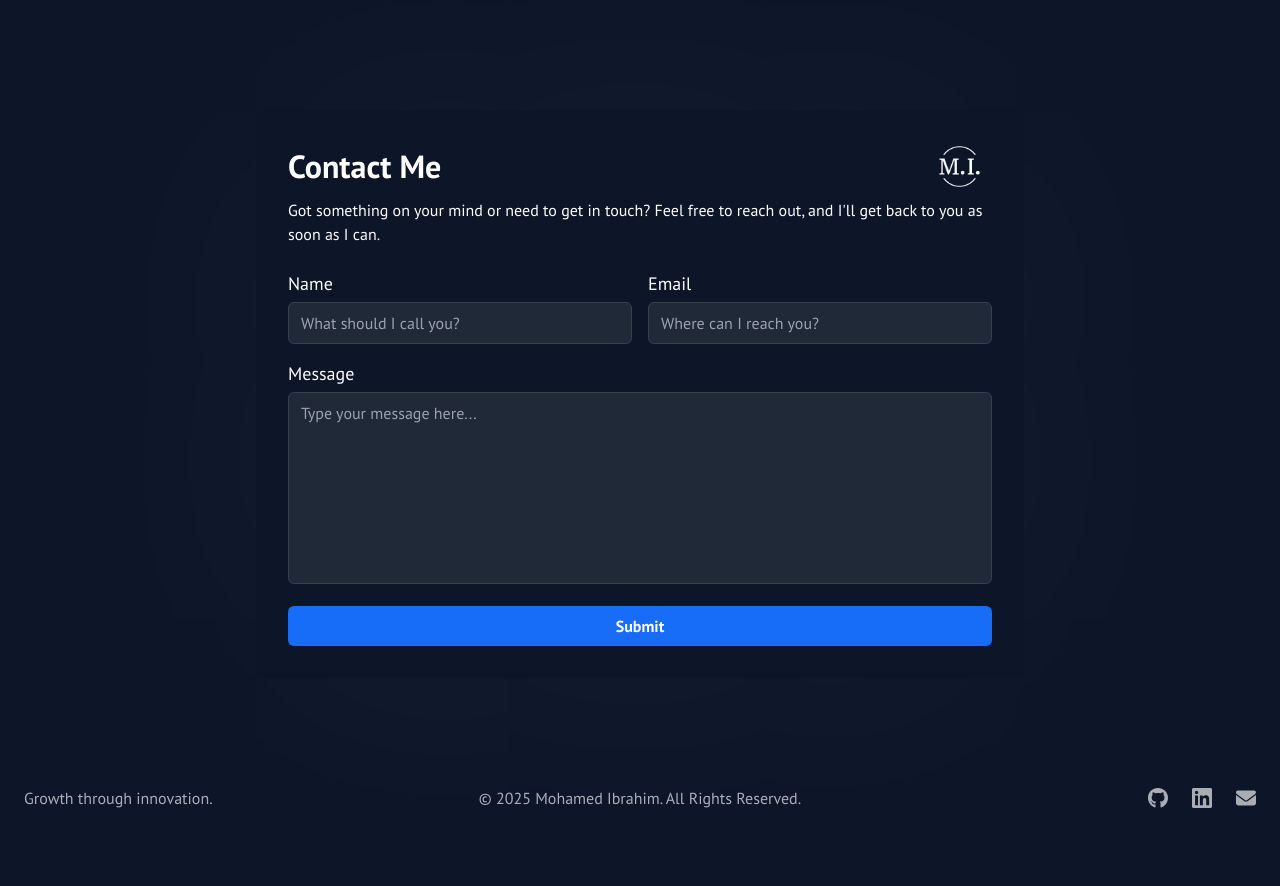
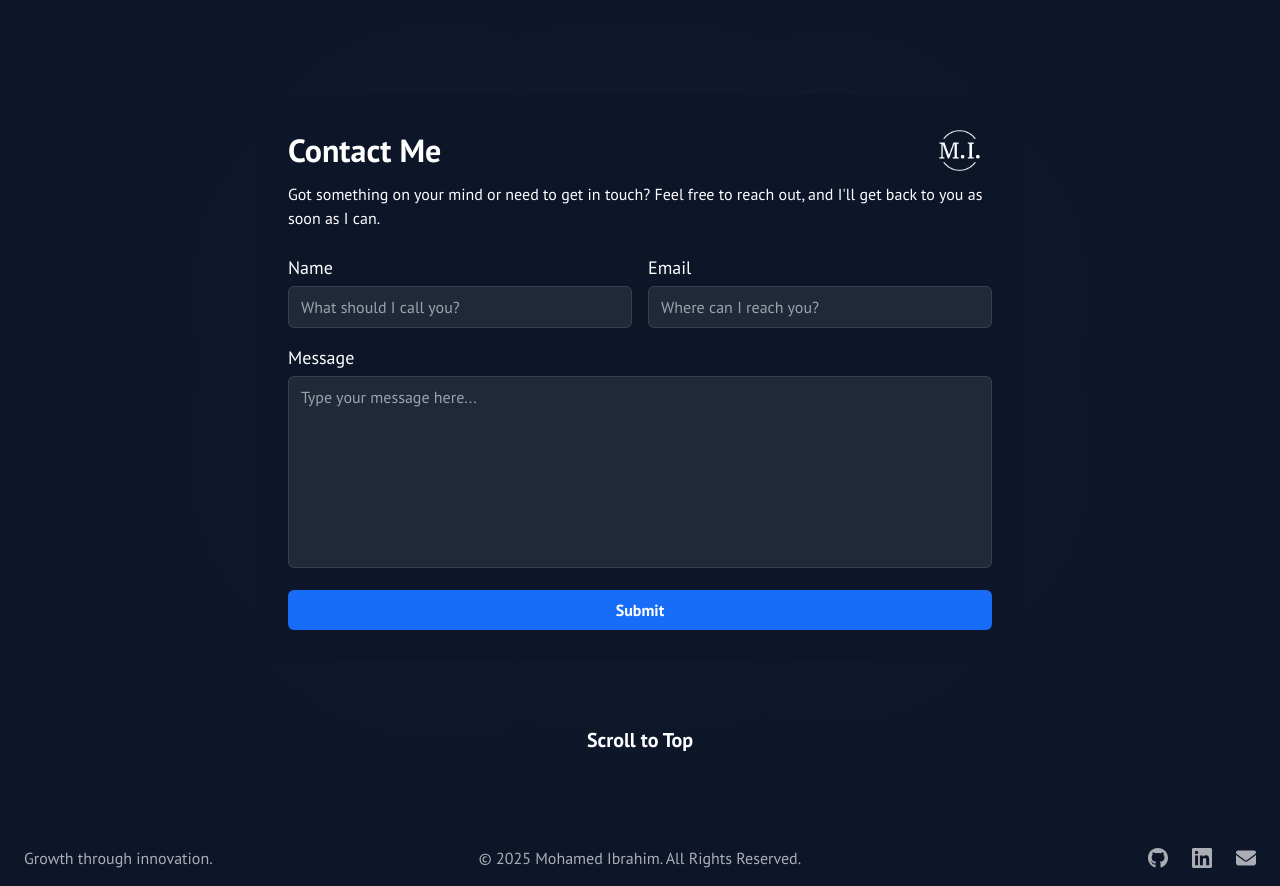
Before and after one commit to moibra05/personal-website-v2, a Next.js app: page / in a window 1280 px wide. Shown: the part 4460-5346 px from the top of the page. Before the commit the page ends 5286 px from the top, so only its background shows below. Built offline with nearby package versions, Linux system fonts and the light colour scheme.

Commit message:
feat: added scroll to top button

```diff
--- a/src/app/components/page_sections/ContactSection.tsx
+++ b/src/app/components/page_sections/ContactSection.tsx
@@ -1,6 +1,7 @@
 "use client";
 
 import Image from "next/image";
+import { Link } from "react-scroll";
 import { useFormik } from "formik";
 import * as Yup from "yup";
 import axios from "axios";
@@ -12,9 +13,7 @@ export default function ContactSection() {
       await axios.post("/contact", values);
       toast.success("Message sent successfully!");
     } catch (error) {
-      toast.error(
-        `Failed to send message. Please try again later.`
-      );
+      toast.error(`Failed to send message. Please try again later.`);
     } finally {
       resetForm();
       setSubmitting(false);
@@ -47,7 +46,7 @@ export default function ContactSection() {
   return (
     <section
       id="contact"
-      className="min-h-[75vh] flex items-center justify-center"
+      className="min-h-[75vh] flex flex-col items-center justify-center"
     >
       <div className="mx-auto w-full md:w-9/12 max-w-3xl p-8 rounded-md shadow-contact-form-shadow">
         <div className="flex justify-between items-center mb-2">
@@ -132,6 +131,15 @@ export default function ContactSection() {
           )}
         </form>
       </div>
+      <Link
+        to="home"
+        href="#home"
+        smooth={true}
+        duration={500}
+        className="pt-16 hover:text-tertiary font-bold text-xl transition-colors duration-300"
+        >
+          Scroll to Top
+        </Link>
     </section>
   );
 }
```
